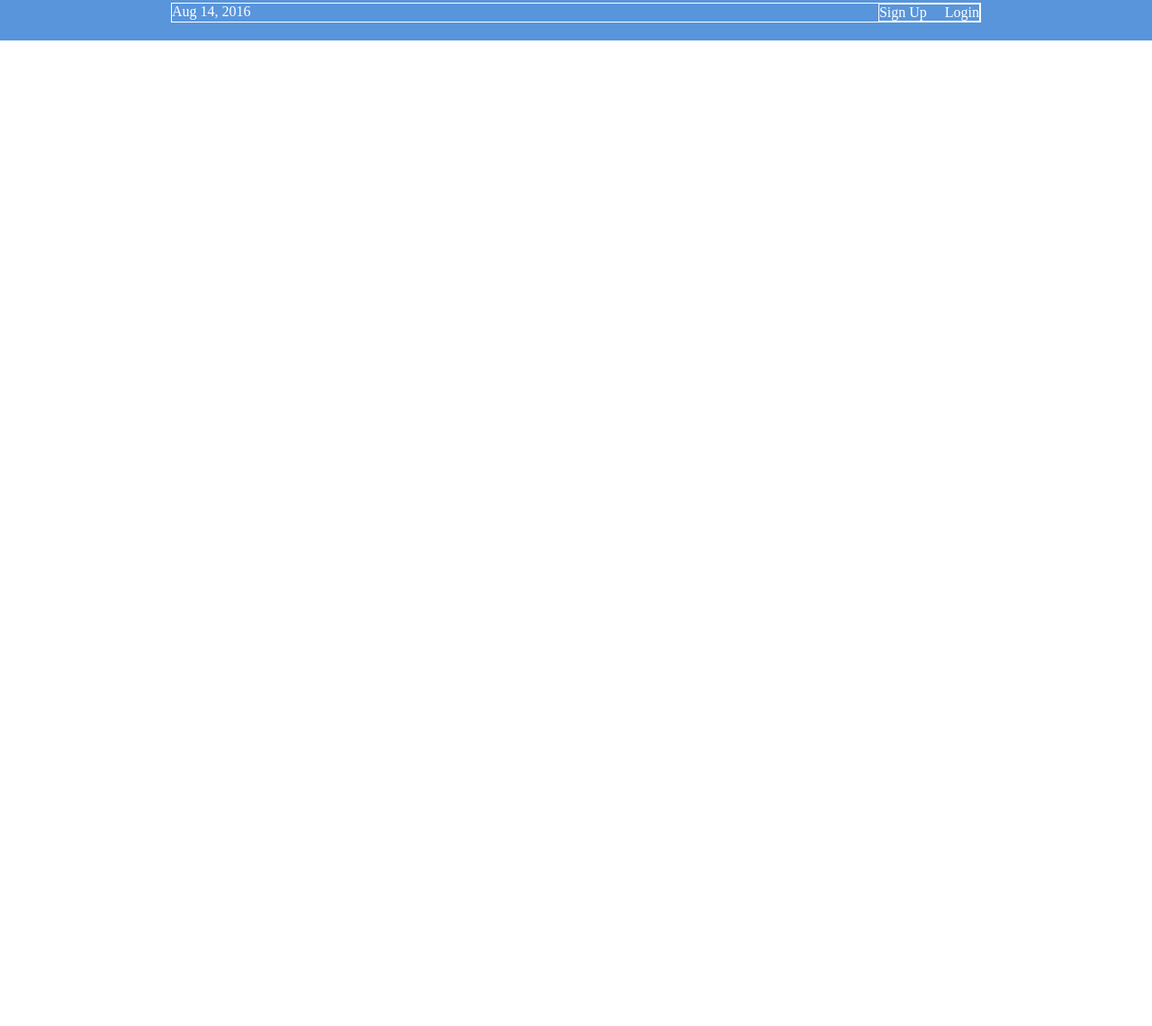
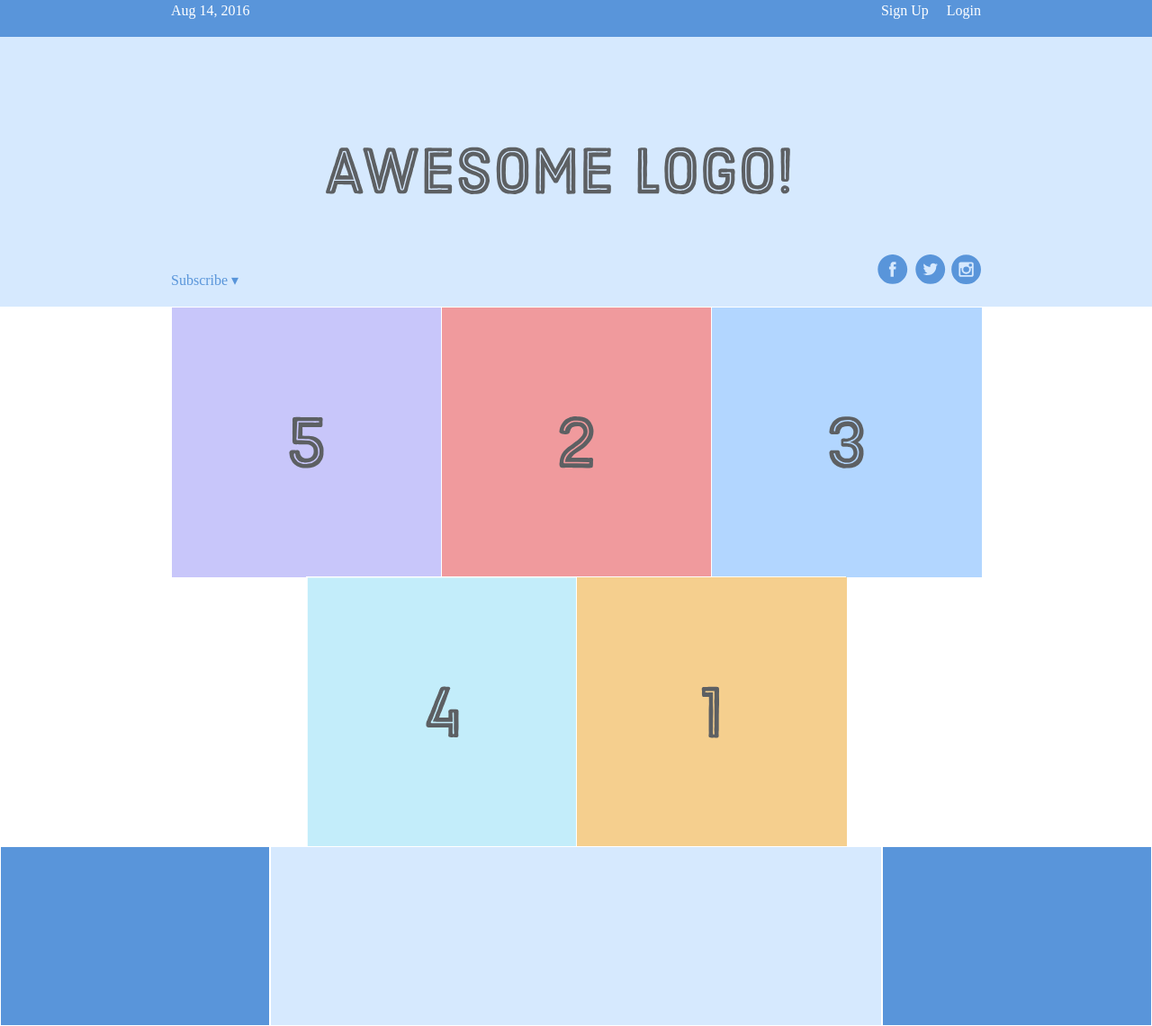
Before and after one commit to Gary-B-Rich/git_test, a plain HTML site: page index.html in a window 1280 px wide. Shown: the part 17-1158 px from the top of the page at 90% size. Before the commit the page ends 800 px from the top, so only its background shows below. Drawn offline with Linux system fonts and the light colour scheme.

Commit message:
Try commit and sync

```diff
--- a/index.html
+++ b/index.html
@@ -9,11 +9,42 @@
     <div class='menu-container'>
       <div class='menu'>
         <div class='date'>Aug 14, 2016</div>
-        <div class='links'>
+
           <div class='signup'>Sign Up</div>
           <div class='login'>Login</div>
+
+      </div>
+    </div>
+    <div class='header-container'>
+      <div class='header'>
+        <div class='subscribe'>Subscribe &#9662;</div>
+        <div class='logo'><img src='images/awesome-logo.svg'/></div>
+        <div class='social'><img src='images/social-icons.svg'/></div>
+      </div>
+    </div>
+    <div class='photo-grid-container'>
+      <div class='photo-grid'>
+        <div class='photo-grid-item first-item'>
+          <img src='images/one.svg'/>
+        </div>
+        <div class='photo-grid-item'>
+          <img src='images/two.svg'/>
+        </div>
+        <div class='photo-grid-item'>
+          <img src='images/three.svg'/>
+        </div>
+        <div class='photo-grid-item'>
+          <img src='images/four.svg'/>
+        </div>
+        <div class='photo-grid-item last-item'>
+          <img src='images/five.svg'/>
         </div>
       </div>
     </div>
+    <div class='footer'>
+      <div class='footer-item footer-one'></div>
+      <div class='footer-item footer-two'></div>
+      <div class='footer-item footer-three'></div>
+    </div>
   </body>
 </html>
--- a/styles.css
+++ b/styles.css
@@ -13,7 +13,7 @@
   }
 
   .menu {
-    border: 1px solid #fff;  /* For debugging */
+    /* border: 1px solid #fff;  /* For debugging */
     width: 900px;
     display: flex;
     justify-content: space-between;
@@ -21,7 +21,7 @@
 
 
   .links {
-  border: 1px solid #fff;  /* For debugging */
+  /* border: 1px solid #fff;  /* For debugging */
   display: flex;
   justify-content: flex-end;
 }
@@ -29,3 +29,79 @@
 .login {
   margin-left: 20px;
 }
+
+.header-container {
+  color: #5995DA;
+  background-color: #D6E9FE;
+  display: flex;
+  justify-content: center;
+}
+
+.header {
+  width: 900px;
+  height: 300px;
+  display: flex;
+  justify-content: space-between;
+  align-items: center;
+}
+
+.photo-grid-container {
+  display: flex;
+  justify-content: center;
+}
+
+.photo-grid {
+  width: 900px;
+  display: flex;
+  justify-content: center;
+  flex-wrap: wrap;
+  flex-direction: row;
+  align-items: center;
+}
+
+.photo-grid-item {
+  border: 1px solid #fff;
+  width: 300px;
+  height: 300px;
+}
+
+.first-item {
+  order: 1;
+}
+
+.last-item {
+  order: -1;
+}
+
+.social,
+.subscribe {
+  align-self: flex-end;
+  margin-bottom: 20px;
+}
+
+.footer {
+  display: flex;
+  justify-content: space-between;
+}
+
+.footer-item {
+  border: 1px solid #fff;
+  background-color: #D6E9FE;
+  height: 200px;
+  flex: 1;
+}
+
+.footer-three {
+  flex: 2;
+}
+
+.footer-one,
+.footer-three {
+  background-color: #5995DA;
+  flex: initial;
+  width: 300px;
+}
+
+.signup {
+  margin-left: auto;
+}
```
Also changed, not shown: images/awesome-logo.svg (added), images/five.svg (added), images/four.svg (added), images/one.svg (added), images/social-icons.svg (added), images/three.svg (added), images/two.svg (added).
